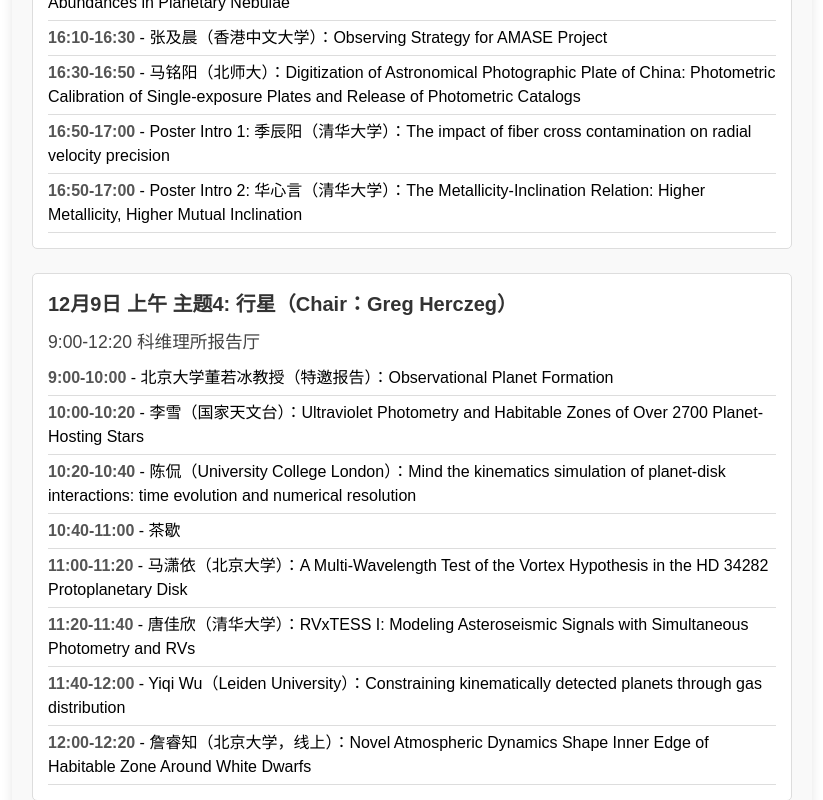
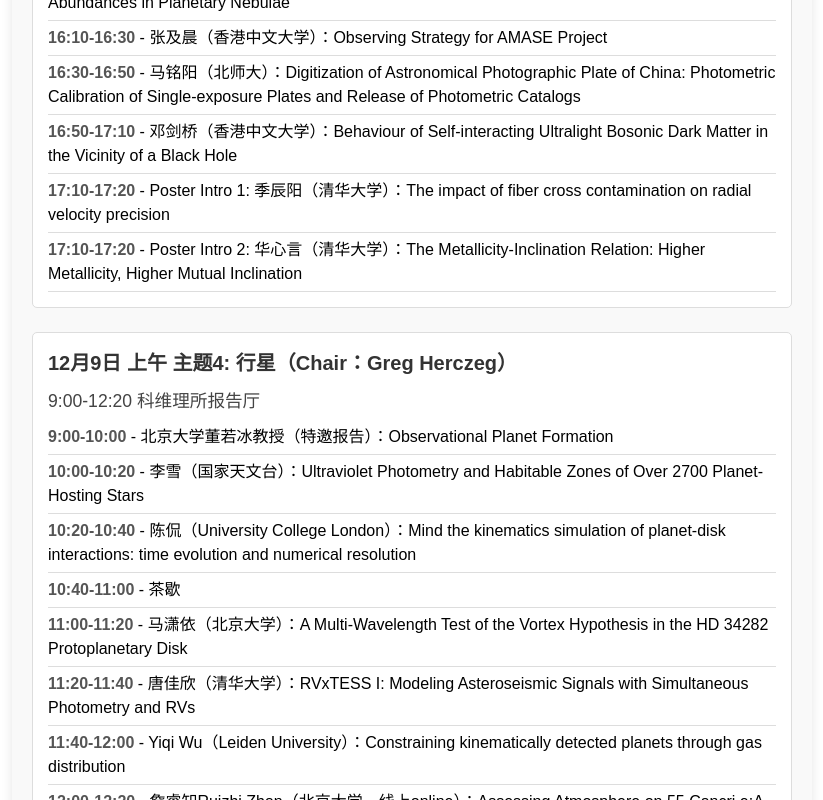
Before and after one commit to mars-knowsnothing/phd-forum, a Vue app: page /schedule in a window 1280 px wide. Shown: the part 3740-4540 px from the top of the page, without its empty margins (228-1051 px from the left). Built offline with nearby package versions, Linux system fonts and the light colour scheme.

Commit message:
1. update schedule

```diff
--- a/src/views/Schedule.vue
+++ b/src/views/Schedule.vue
@@ -118,8 +118,7 @@ export default defineComponent({
                 { "time": "10:20-10:50", "description": "茶歇" },
                 { "time": "10:50-11:10", "description": "Qingcang Shui（高能所）：Exploring Quasi-Periodic Oscillations in Black Hole X-ray Binaries: Applications of the Hilbert-Huang Transform Method and New Findings" },
                 { "time": "11:10-11:30", "description": "纪涛（香港大学）：Modelling Energetic Output From MAD Super-Eddington Accreting Supermassive Black Holes" },
-                { "time": "11:30-11:50", "description": "蒋宏轩（上海交大）：3D GRMHD Simulations of Tilted Disks: Magnetically Driven Retrograde Precession" },
-                { "time": "11:50-12:10", "description": "邓剑桥（香港中文大学）：Behaviour of Self-interacting Ultralight Bosonic Dark Matter in the Vicinity of a Black Hole" }
+                { "time": "11:30-11:50", "description": "蒋宏轩（上海交大）：3D GRMHD Simulations of Tilted Disks: Magnetically Driven Retrograde Precession" }
               ]
             }
           ]
@@ -128,7 +127,7 @@ export default defineComponent({
           "date": "12月7日 下午 主题2: 高能天体物理（主持：陈弦）",
           "events": [
             {
-              "time": "14:00-17:20",
+              "time": "14:00-17:25",
               "location": "科维理所报告厅",
               "sessions": [
                 { "time": "14:00-15:00", "description": "中国科学技术大学戴子高教授（特邀报告）：The origin, radiation and application of Fast Radio Bursts" },
@@ -136,8 +135,9 @@ export default defineComponent({
                 { "time": "15:20-15:50", "description": "茶歇" },
                 { "time": "15:50-16:50", "description": "清华大学李菂教授（特邀报告）：Eying the Blinking Universe: Galileo to Cosmic Antennae" },
                 { "time": "16:50-17:10", "description": "赵仕乾（广州大学）：Search for fast radio bursts from magnetars to reveal their possible physical origin" },
-                { "time": "17:10-17:20", "description": "Poster Intro 1: Guan Ruoyu（华中科大）：Interpreting time-integrated polarization data of gamma-ray burst prompt emission" },
-                { "time": "17:10-17:20", "description": "Poster Intro 2: Wan-Peng Sun（东北大学）：Explore the Key Features of Repeating FRB with Machine Learning" }
+                { "time": "17:10-17:25", "description": "Poster Intro 1: Guan Ruoyu（华中科大）：Interpreting time-integrated polarization data of gamma-ray burst prompt emission" },
+                { "time": "17:10-17:25", "description": "Poster Intro 2: Wan-Peng Sun（东北大学）：Explore the Key Features of Repeating FRB with Machine Learning" },
+                { "time": "17:10-17:25", "description": "Poster Intro 3: Zi-Jia Lai (Cheng Kung University): Using Cross-Correlation Functions to Constrain the Host Environment of Fast Radio Bursts"}
               ]
             }
           ]
@@ -164,7 +164,7 @@ export default defineComponent({
           "date": "12月8日 下午 主题3: 银河系与恒星（主持：张华伟）",
           "events": [
             {
-              "time": "14:00-17:00",
+              "time": "14:00-17:20",
               "location": "科维理所报告厅",
               "sessions": [
                 { "time": "14:00-15:00", "description": "云南天文台韩占文院士（特邀报告）：Theory and Observations of Binary Stars" },
@@ -173,8 +173,9 @@ export default defineComponent({
                 { "time": "15:50-16:10", "description": "Haoyang YUAN（香港大学）：Exploring the Interplay of X-ray Emission and Chemical Abundances in Planetary Nebulae" },
                 { "time": "16:10-16:30", "description": "张及晨（香港中文大学）：Observing Strategy for AMASE Project" },
                 { "time": "16:30-16:50", "description": "马铭阳（北师大）：Digitization of Astronomical Photographic Plate of China: Photometric Calibration of Single-exposure Plates and Release of Photometric Catalogs" },
-                { "time": "16:50-17:00", "description": "Poster Intro 1: 季辰阳（清华大学）：The impact of fiber cross contamination on radial velocity precision" },
-                { "time": "16:50-17:00", "description": "Poster Intro 2: 华心言（清华大学）：The Metallicity-Inclination Relation: Higher Metallicity, Higher Mutual Inclination" }
+                { "time": "16:50-17:10", "description": "邓剑桥（香港中文大学）：Behaviour of Self-interacting Ultralight Bosonic Dark Matter in the Vicinity of a Black Hole" },
+                { "time": "17:10-17:20", "description": "Poster Intro 1: 季辰阳（清华大学）：The impact of fiber cross contamination on radial velocity precision" },
+                { "time": "17:10-17:20", "description": "Poster Intro 2: 华心言（清华大学）：The Metallicity-Inclination Relation: Higher Metallicity, Higher Mutual Inclination" }
               ]
             }
           ]
@@ -193,7 +194,7 @@ export default defineComponent({
                 { "time": "11:00-11:20", "description": "马潇依（北京大学）：A Multi-Wavelength Test of the Vortex Hypothesis in the HD 34282 Protoplanetary Disk" },
                 { "time": "11:20-11:40", "description": "唐佳欣（清华大学）：RVxTESS I: Modeling Asteroseismic Signals with Simultaneous Photometry and RVs" },
                 { "time": "11:40-12:00", "description": "Yiqi Wu（Leiden University）：Constraining kinematically detected planets through gas distribution" },
-                { "time": "12:00-12:20", "description": "詹睿知（北京大学，线上）：Novel Atmospheric Dynamics Shape Inner Edge of Habitable Zone Around White Dwarfs" }
+                { "time": "12:00-12:20", "description": "詹睿知Ruizhi Zhan（北京大学，线上online）：Assessing Atmosphere on 55 Cancri e:A Non-Grey General Circulation Model Analysis" }
               ]
             }
           ]
@@ -206,12 +207,12 @@ export default defineComponent({
               "location": "科维理所报告厅",
               "sessions": [
                 { "time": "14:00-15:00", "description": "国家天文台汪景琇院士（特邀报告）：太阳磁场和太阳活动" },
-                { "time": "15:00-15:10", "description": "高宇航（北京大学）：Modeling and observation of propagating kink waves in solar coronal plumes" },
+                { "time": "15:00-15:20", "description": "高宇航（北京大学）：Modeling and observation of propagating kink waves in solar coronal plumes" },
                 { "time": "15:20-15:40", "description": "茶歇" },
                 { "time": "15:40-16:40", "description": "紫金山天文台史生才院士（特邀报告）：Submm/Terahertz Astronomy with Superconducting Detectors" },
-                { "time": "16:40-17:10", "description": "刘蓉（国家天文台）：The SiO emission in an infrared dark cloud" },
-                { "time": "17:10-17:30", "description": "陈瑶（广州大学）：A DM-free scheme for fast radio burst search in multibeam data based on EfficientNet" },
-                { "time": "17:30-17:40", "description": "闭幕式" }
+                { "time": "16:40-17:00", "description": "刘蓉（国家天文台）：The SiO emission in an infrared dark cloud" },
+                { "time": "17:00-17:20", "description": "陈瑶（广州大学）：A DM-free scheme for fast radio burst search in multibeam data based on EfficientNet" },
+                { "time": "17:20-17:30", "description": "闭幕" }
               ]
             }
           ]
```
